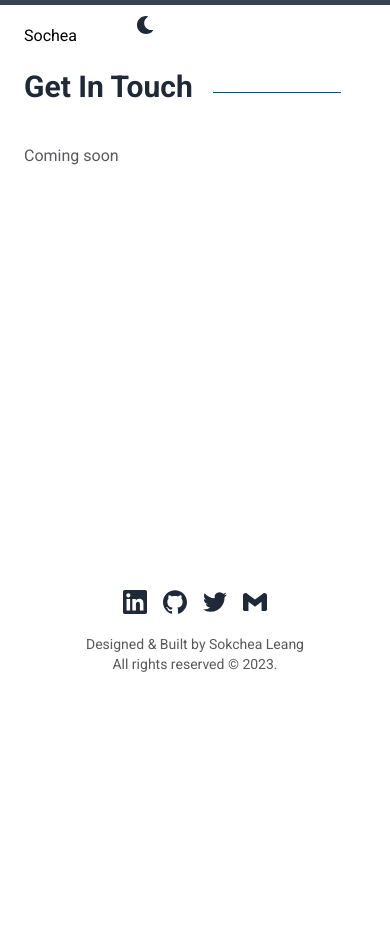
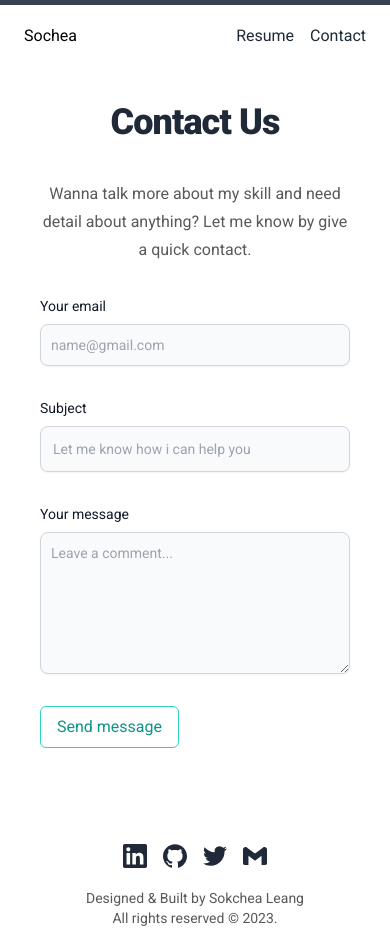
Before and after one commit to sokcheadev2001/my_portfolio, a Next.js app: page /contact in a window 390 px wide. Before the commit the page ends 844 px from the top, so only its background shows below. Built offline with nearby package versions, Linux system fonts and the light colour scheme.

Commit message:
add form on contact

```diff
--- a/components/contact-component/contact.component.tsx
+++ b/components/contact-component/contact.component.tsx
@@ -4,19 +4,84 @@
   return (
     <Section>
       <div className='mt-6'>
-        <motion.div
-          initial={{ y: 100, opacity: 0 }}
-          animate={{ y: 0, opacity: 1 }}
-          transition={{ delay: 1.8, duration: 1 }}
-          className='flex after:content-[""] after:md:w-74 after:w-32 after:mt-5 after:ml-5 after:h-0.1 after:bg-cyan-900'
-        >
-          <h2 className='dark:text-brightGray text-gray-800 md:text-4xl text-3xl font-bold leading-none capitalize'>
-            Get in touch
-          </h2>
-        </motion.div>
-        <div className='leading-7 dark:text-darkGray text-lightGray text-base mt-10 text-left h-96'>
-          Coming soon
-        </div>
+        <section>
+          <div className='py-8 lg:py-16 px-4 mx-auto max-w-screen-md'>
+            <motion.h2
+              initial={{ y: 100, opacity: 0 }}
+              animate={{ y: 0, opacity: 1 }}
+              transition={{ delay: 1.4, duration: 1 }}
+              className='dark:text-brightGray tracking-tight font-extrabold text-gray-800 leading-none text-4xl capitalize text-center mb-4'
+            >
+              Contact Us
+            </motion.h2>
+            <motion.p
+              initial={{ y: 100, opacity: 0 }}
+              animate={{ y: 0, opacity: 1 }}
+              transition={{ delay: 1.6, duration: 1 }}
+              className='leading-7 dark:text-darkGray text-lightGray text-base mt-10 text-center md:w-96 mx-auto mb-8'
+            >
+              Wanna talk more about my skill and need detail about anything? Let
+              me know by give a quick contact.
+            </motion.p>
+            <motion.form
+              initial={{ y: 100, opacity: 0 }}
+              animate={{ y: 0, opacity: 1 }}
+              transition={{ delay: 1.8, duration: 1 }}
+              className='space-y-8'
+            >
+              <div>
+                <label
+                  htmlFor='email'
+                  className='block mb-2 text-sm font-medium text-gray-900 dark:text-gray-300'
+                >
+                  Your email
+                </label>
+                <input
+                  type='email'
+                  id='email'
+                  className='shadow-sm bg-gray-50 border border-gray-300 text-gray-900 text-sm rounded-lg focus:ring-primary-500 focus:border-primary-500 block w-full p-2.5 dark:bg-gray-700 dark:border-gray-600 dark:placeholder-gray-400 dark:text-white dark:focus:ring-primary-500 dark:focus:border-primary-500 dark:shadow-sm-light'
+                  placeholder='name@gmail.com'
+                  required
+                />
+              </div>
+              <div>
+                <label
+                  htmlFor='subject'
+                  className='block mb-2 text-sm font-medium text-gray-900 dark:text-gray-300'
+                >
+                  Subject
+                </label>
+                <input
+                  type='text'
+                  id='subject'
+                  className='block p-3 w-full text-sm text-gray-900 bg-gray-50 rounded-lg border border-gray-300 shadow-sm focus:ring-primary-500 focus:border-primary-500 dark:bg-gray-700 dark:border-gray-600 dark:placeholder-gray-400 dark:text-white dark:focus:ring-primary-500 dark:focus:border-primary-500 dark:shadow-sm-light'
+                  placeholder='Let me know how i can help you'
+                  required
+                />
+              </div>
+              <div className='sm:col-span-2'>
+                <label
+                  htmlFor='message'
+                  className='block mb-2 text-sm font-medium text-gray-900 dark:text-gray-400'
+                >
+                  Your message
+                </label>
+                <textarea
+                  id='message'
+                  rows={6}
+                  className='block p-2.5 w-full text-sm text-gray-900 bg-gray-50 rounded-lg shadow-sm border border-gray-300 focus:ring-primary-500 focus:border-primary-500 dark:bg-gray-700 dark:border-gray-600 dark:placeholder-gray-400 dark:text-white dark:focus:ring-primary-500 dark:focus:border-primary-500'
+                  placeholder='Leave a comment...'
+                ></textarea>
+              </div>
+              <button
+                type='submit'
+                className='dark:text-teal-400 text-teal-600 md:py-4 md:px-8 py-2 px-4 border border-teal-400 dark:border-teal-600 rounded-md dark:hover:bg-gray-800 hover:bg-gray-100'
+              >
+                Send message
+              </button>
+            </motion.form>
+          </div>
+        </section>
       </div>
     </Section>
   );
--- a/components/layout/nav.component.tsx
+++ b/components/layout/nav.component.tsx
@@ -82,11 +82,6 @@
             </Link>
           </div>
         </div>
-        <span className='absolute left-0 top-0 ml-24 mt-3 md:hidden'>
-          <span className='cursor-pointer ml-10 dark:text-white'>
-            {handleThemeChange()}
-          </span>
-        </span>
       </nav>
     </>
   );
--- a/components/side-social/social.component.tsx
+++ b/components/side-social/social.component.tsx
@@ -1,18 +1,53 @@
 import { motion } from "framer-motion";
 import Link from "next/link";
 import { FC } from "react";
+import { IoCodeSlashSharp } from "react-icons/io5";
 import {
   SiGmail,
   SiGithub,
   SiLinkedin,
   SiTwitter,
+  SiMinutemailer,
 } from "react-icons/si";
 const SocialSide: FC = () => {
   return (
-    <div className='w-32'>
-      <Link href='/' className='dark:text-brightGray'>
+    <div className='md:w-32 md:block flex'>
+      <Link href='/' className='dark:text-brightGray flex-1'>
         Sochea
       </Link>
+      <div className='md:hidden flex gap-4 justify-end'>
+        <Link
+          href='/resume'
+          className='dark:text-brightGray text-gray-800 dark:hover:text-teal-400 hover:text-lightGray'
+        >
+          <motion.button
+            className='flex items-center justify-items-center'
+            whileHover={{
+              scale: 1.1,
+              transition: { duration: 0.3 },
+            }}
+            whileTap={{ scale: 0.8 }}
+          >
+            Resume
+          </motion.button>
+        </Link>
+        <Link
+          href='/contact'
+          className='dark:text-brightGray text-gray-800 dark:hover:text-teal-400 hover:text-lightGray'
+        >
+          <motion.button
+            className='flex items-center justify-items-center'
+            whileHover={{
+              scale: 1.1,
+              transition: { duration: 0.3 },
+            }}
+            whileTap={{ scale: 0.8 }}
+          >
+            Contact
+          </motion.button>
+        </Link>
+      </div>
+
       <div className='md:mt-64'>
         <ul className='hidden md:block'>
           <motion.li
```
